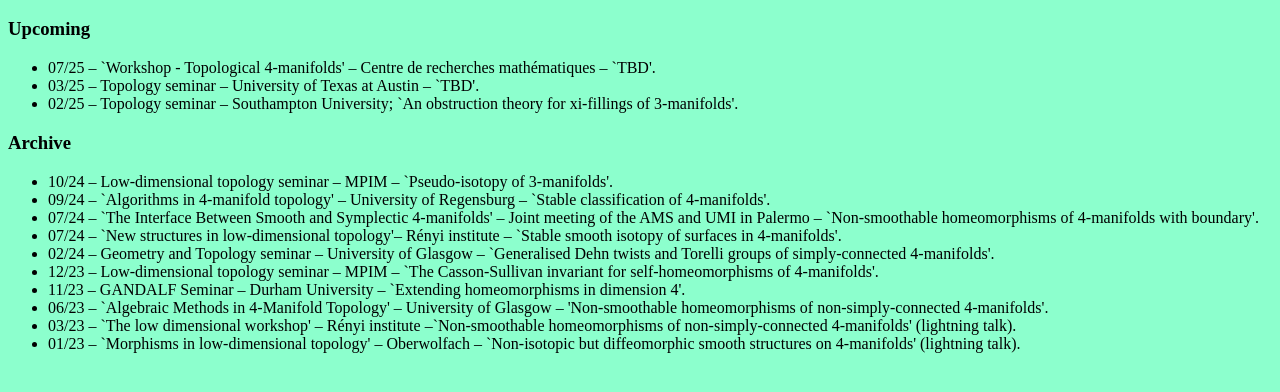
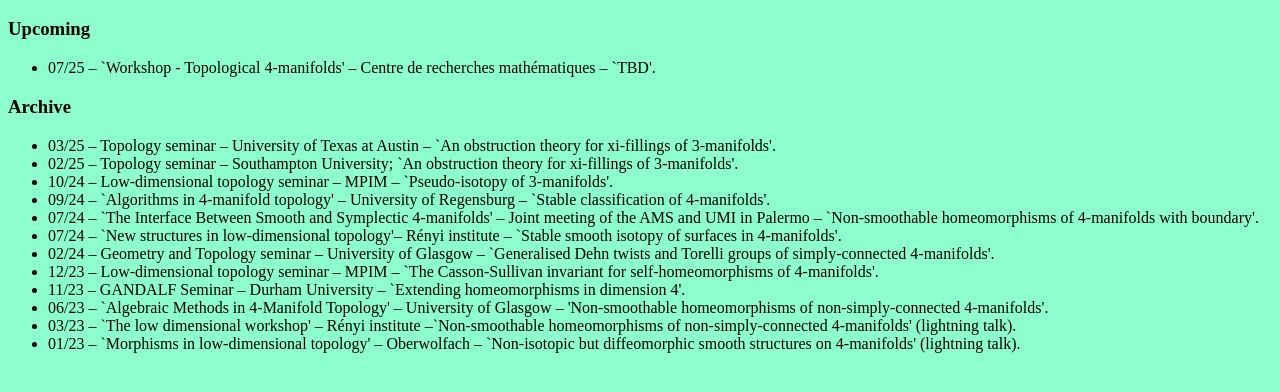
Before and after one commit to dapgalvin/dapgalvin.github.io, a plain HTML site: page talks/index.html in a window 1280 px wide. Shown: the part 48-440 px from the top of the page. Drawn offline with Linux system fonts and the light colour scheme.

Commit message:
Update index.html

```diff
--- a/talks/index.html
+++ b/talks/index.html
@@ -15,12 +15,13 @@
 
 <ul>
 	<li> 07/25 &ndash; `Workshop - Topological 4-manifolds' &ndash; Centre de recherches math&eacute;matiques &ndash; `TBD'.
-	<li> 03/25 &ndash; Topology seminar &ndash; University of Texas at Austin &ndash; `TBD'.
-	<li> 02/25 &ndash; Topology seminar &ndash; Southampton University; `An obstruction theory for xi-fillings of 3-manifolds'.
+
 </ul>
 
 <h3>Archive</h3>
 <ul>
+	<li> 03/25 &ndash; Topology seminar &ndash; University of Texas at Austin &ndash; `An obstruction theory for xi-fillings of 3-manifolds'.
+	<li> 02/25 &ndash; Topology seminar &ndash; Southampton University; `An obstruction theory for xi-fillings of 3-manifolds'.
 	<li> 10/24 &ndash; Low-dimensional topology seminar &ndash; MPIM &ndash; `Pseudo-isotopy of 3-manifolds'.
 	<li> 09/24 &ndash; `Algorithms in 4-manifold topology' &ndash; University of Regensburg &ndash; `Stable classification of 4-manifolds'.
 	<li> 07/24 &ndash; `The Interface Between Smooth and Symplectic 4-manifolds' &ndash; Joint meeting of the AMS and UMI in Palermo &ndash; `Non-smoothable homeomorphisms of 4-manifolds with boundary'.
```
